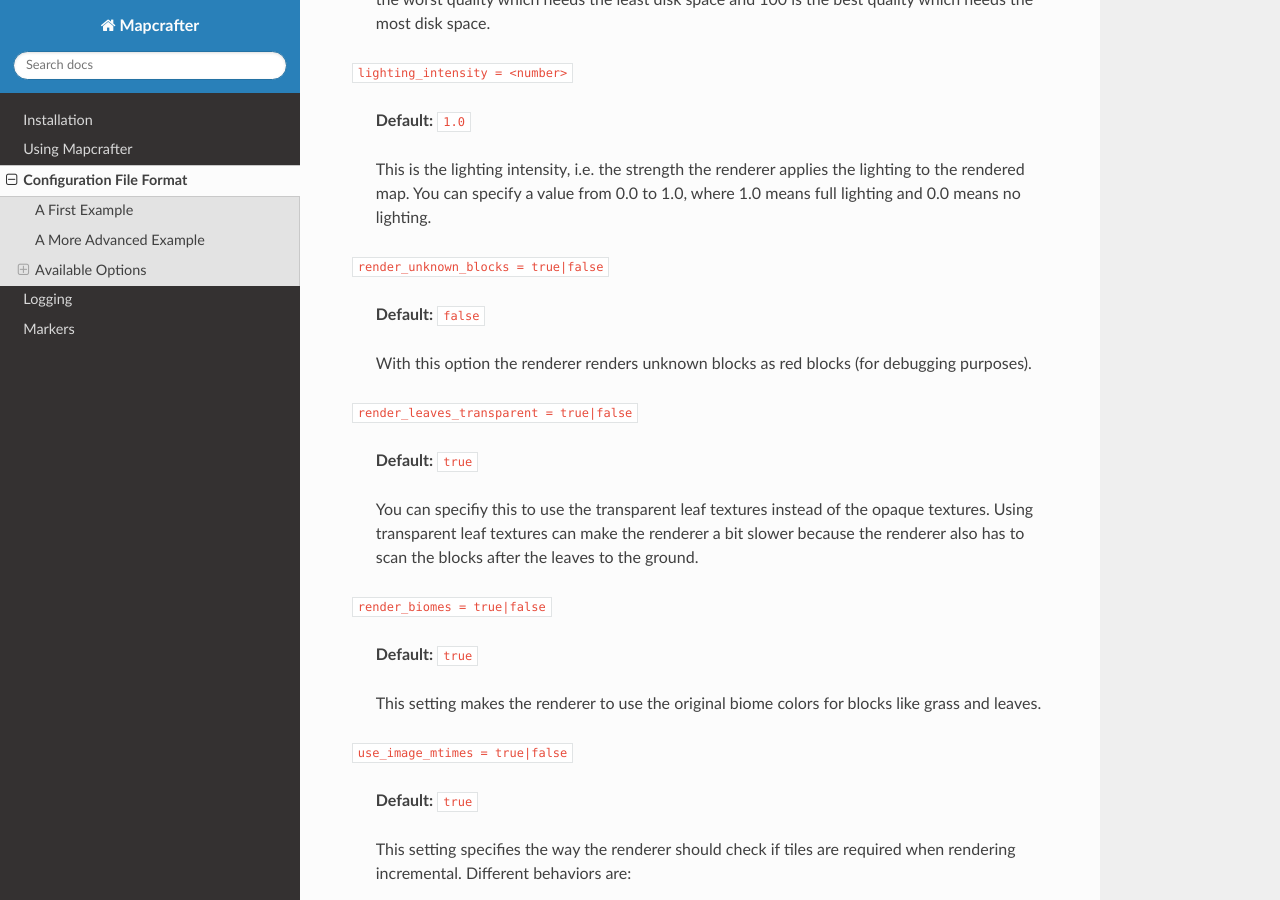
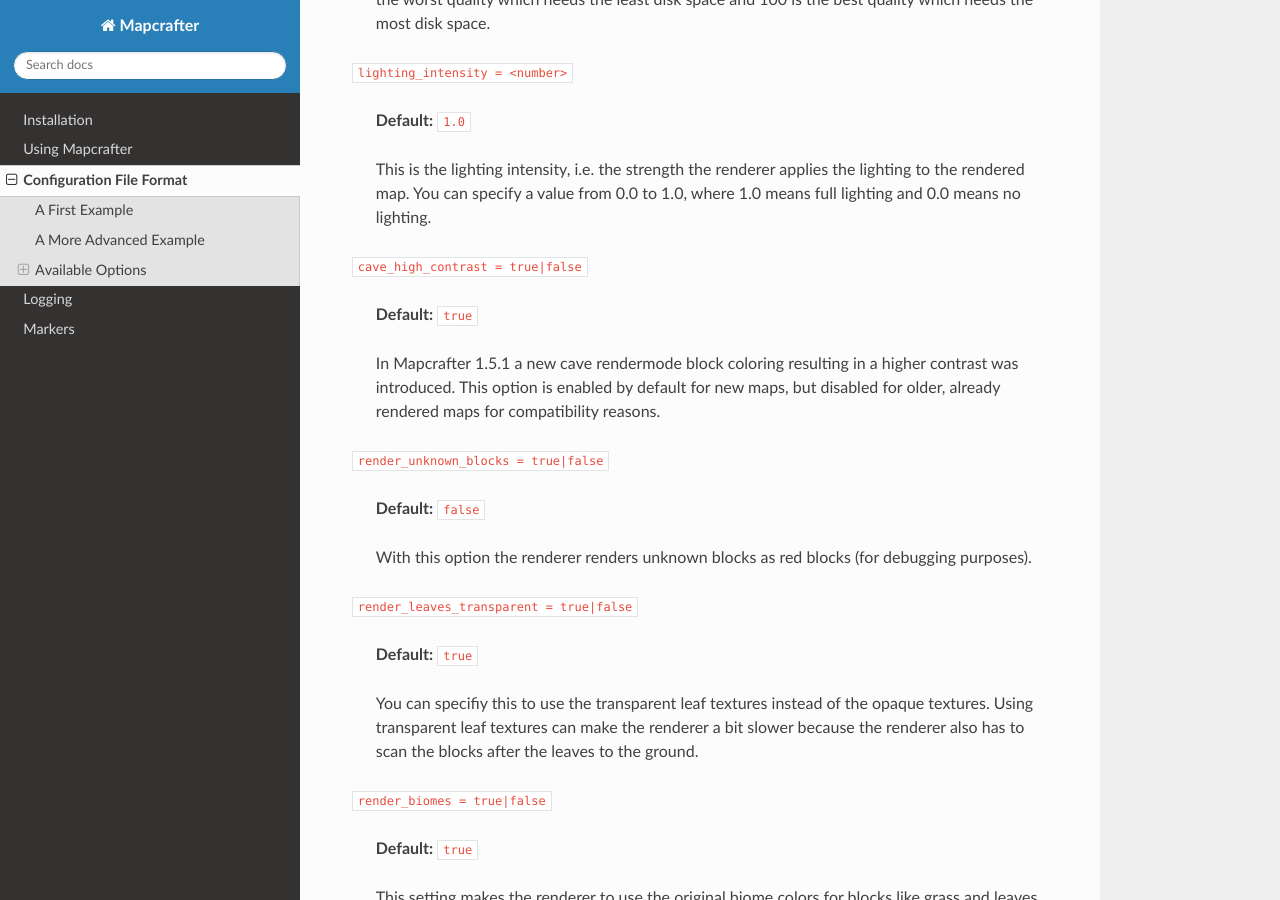
Before and after one commit to mapcrafter/mapcrafter, a Sphinx documentation site: the page built from docs/configuration.rst, in a window 1280 px wide and 900 px high, scrolled down 9149 px. Built offline with Sphinx 7.4.7 and the Read the Docs theme 2.0.0, drawn with Linux system fonts in a browser that asks for light colours.

Commit message:
Documented new cave_high_contrast option.

```diff
--- a/docs/configuration.rst
+++ b/docs/configuration.rst
@@ -440,6 +440,14 @@
     lighting to the rendered map. You can specify a value from 0.0 to 1.0,
     where 1.0 means full lighting and 0.0 means no lighting.
 
+``cave_high_contrast = true|false``
+
+    **Default:** ``true``
+
+    In Mapcrafter 1.5.1 a new cave rendermode block coloring resulting in a higher
+    contrast was introduced. This option is enabled by default for new maps, but
+    disabled for older, already rendered maps for compatibility reasons.
+
 ``render_unknown_blocks = true|false``
 
     **Default:** ``false``
```
